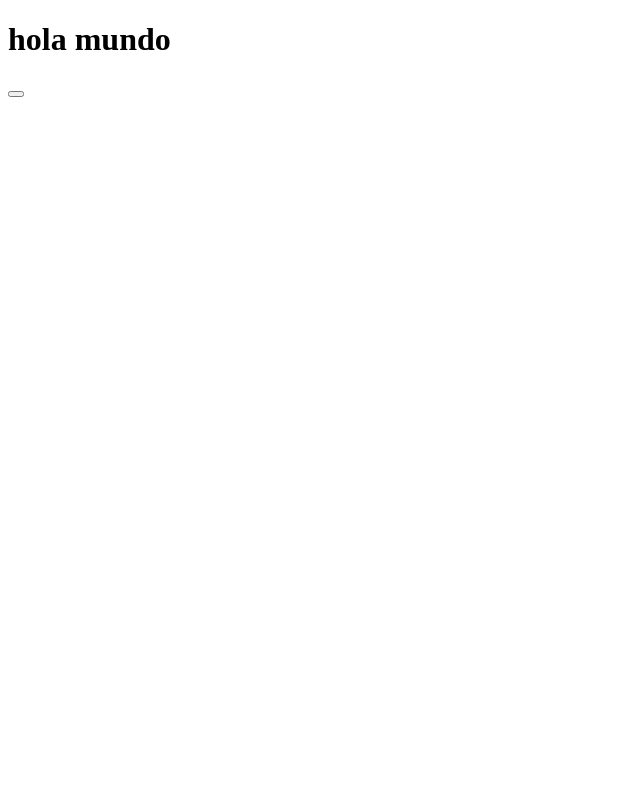
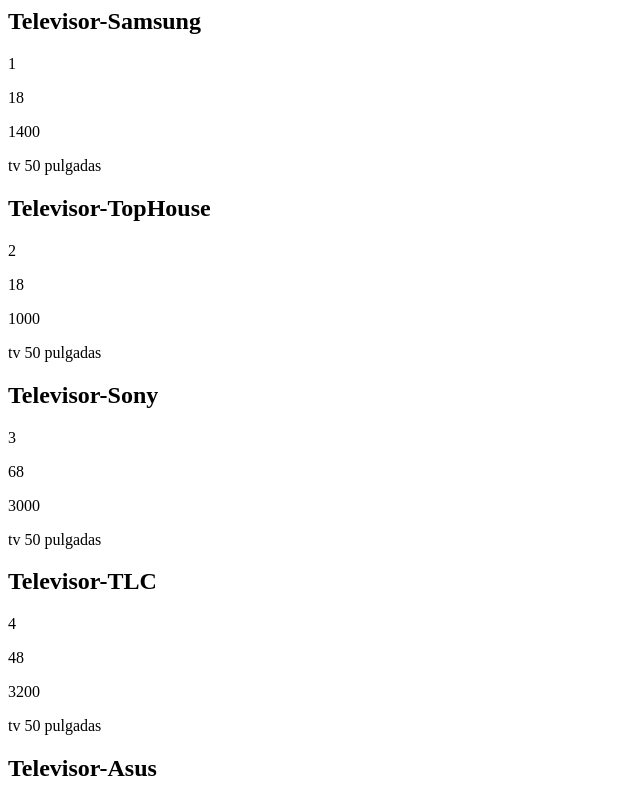
Before and after one commit to Diego-Espinetti/ejercicio3, a plain HTML site: page index.html in a window 1280 px wide. Both pictures are taken after a click on the button 16 px from the left and 93 px from the top of the page. Shown: the top 799 px of the page, without its empty margins (0-640 px from the left). Drawn offline with Linux system fonts and the light colour scheme.

Commit message:
haciendo funcion y mostrando en pantalla las variables

```diff
--- a/script.js
+++ b/script.js
@@ -33,7 +33,7 @@ televisores["Televisor-TopHouse"] = {"Codigo": 2,
 };
 televisores[2] = "Televisor-Sony";
 televisores["Televisor-Sony"] = {"Codigo": 3,
-                                    "Stock":28,
+                                    "Stock":68,
                                     "Img":"img//",
                                     "Precio":3000,
                                     "Descripcion": "tv 50 pulgadas",
@@ -46,46 +46,71 @@ televisores["Televisor-TLC"] = {"Codigo": 4,
                                     "Descripcion": "tv 50 pulgadas",
 };
 televisores[4] = "Televisor-Asus";
-televisores["Televisor-Sony"] = {"Codigo": 5,
+televisores["Televisor-Asus"] = {"Codigo": 5,
+                                    "Stock":85,
+                                    "Img":"img//",
+                                    "Precio":3000,
+                                    "Descripcion": "tv 50 pulgadas",
+};
+televisores[5] = "Televisor-Hitachi";
+televisores["Televisor-Hitachi"] = {"Codigo": 6,
                                     "Stock":28,
                                     "Img":"img//",
                                     "Precio":3000,
                                     "Descripcion": "tv 50 pulgadas",
 };
-televisores[2] = "Televisor-Hitachi";
-televisores["Televisor-Sony"] = {"Codigo": 6,
-                                    "Stock":28,
+televisores[6] = "Televisor-Motorola";
+televisores["Televisor-Motorola"] = {"Codigo": 7,
+                                    "Stock":128,
                                     "Img":"img//",
-                                    "Precio":3000,
+                                    "Precio":75000,
                                     "Descripcion": "tv 50 pulgadas",
 };
-televisores[2] = "Televisor-Motorola";
-televisores["Televisor-Sony"] = {"Codigo": 7,
-                                    "Stock":28,
+televisores[7] = "Televisor-LG";
+televisores["Televisor-LG"] = {"Codigo": 8,
+                                    "Stock":348,
                                     "Img":"img//",
-                                    "Precio":3000,
+                                    "Precio":3140,
                                     "Descripcion": "tv 50 pulgadas",
 };
-televisores[2] = "Televisor-LG";
-televisores["Televisor-Sony"] = {"Codigo": 8,
-                                    "Stock":28,
+televisores[8] = "Televisor-Noblex";
+televisores["Televisor-Noblex"] = {"Codigo": 9,
+                                    "Stock":258,
                                     "Img":"img//",
-                                    "Precio":3000,
-                                    "Descripcion": "tv 50 pulgadas",
-};
-televisores[2] = "Televisor-Noblex";
-televisores["Televisor-Sony"] = {"Codigo": 9,
-                                    "Stock":28,
-                                    "Img":"img//",
-                                    "Precio":3000,
+                                    "Precio":1110,
                                     "Descripcion": "tv 50 pulgadas",
 };
 
 
-console.log(televisores)
+console.log(televisores[1])
+console.log(televisores["Televisor-TopHouse"].Precio)
 console.log(televisores["Televisor-Sony"].Precio)
+
+var i;
+
+console.log(televisores.length)
+
 function VerTelevisores(){
 
 
+    for(i = 0; i<=9;i++){
+
+    let nombreTv = televisores[i];
+    console.log(nombreTv)
+    document.write(`
+        <div>
+            <h2>${televisores[i]}</h2>
+            <p>${televisores[nombreTv].Codigo}</p>
+            <p>${televisores[nombreTv].Stock}</p>
+            <p>${televisores[nombreTv].Precio}</p>
+            <p>${televisores[nombreTv].Descripcion}</p>
+
+        `)
+
 
 }
+
+document.write(` </div>
+<div>
+<button> Ordenar</button></div>`)
+}
```
Also changed, not shown: index.html (+2 -0 lines).
